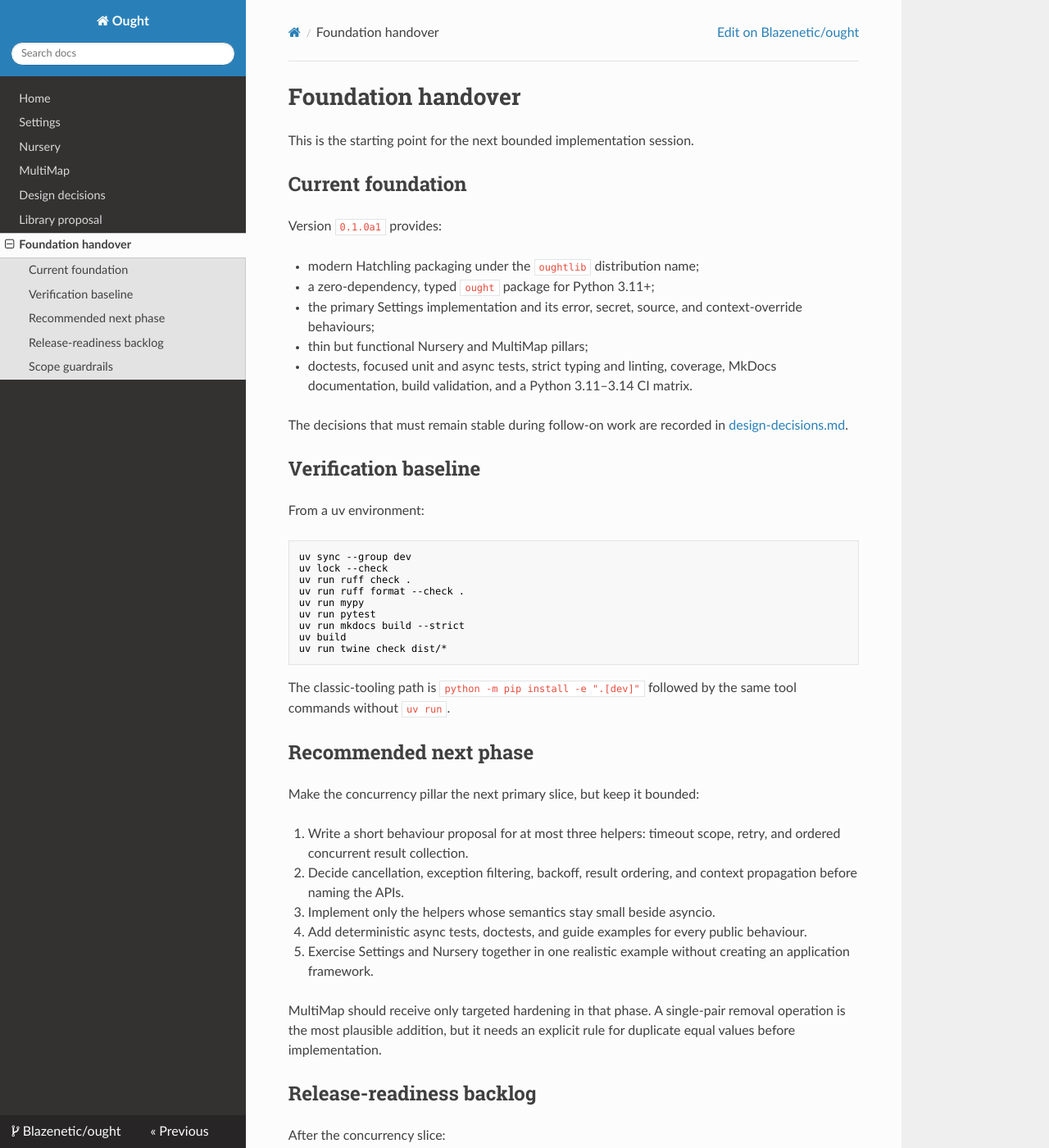
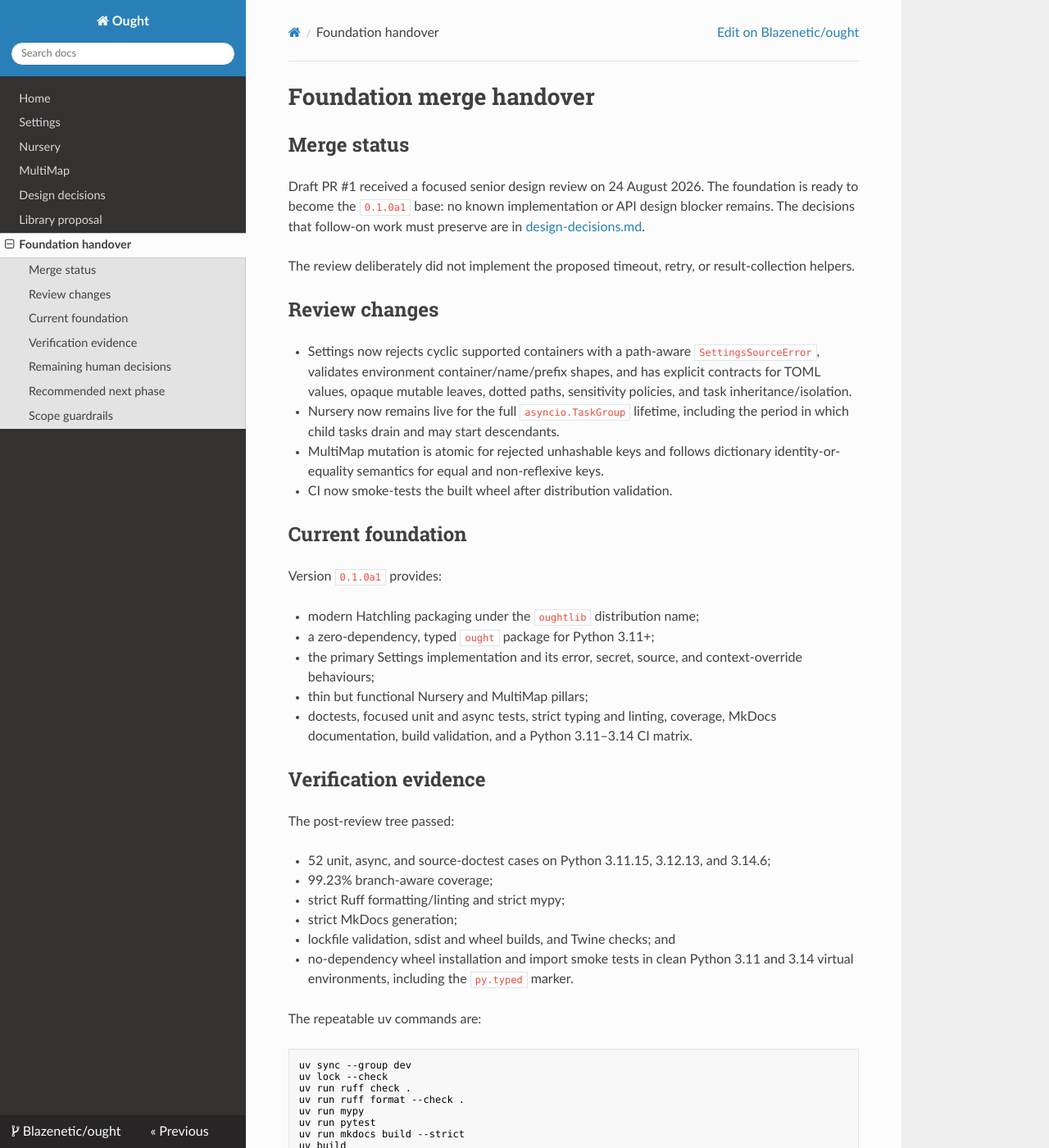
Before and after one commit to Blazenetic/ought, an MkDocs documentation site: the page built from docs/handover.md, in a window 1280 px wide and 1400 px high. Shown: the whole window at 82% size. Built offline with MkDocs 1.6.1, drawn with Linux system fonts in a browser that asks for light colours; nearby versions of some CDN libraries; some of the changed text lies outside the part shown.

Commit message:
Document reviewed alpha contracts

````diff
--- a/docs/handover.md
+++ b/docs/handover.md
@@ -1,6 +1,26 @@
-# Foundation handover
+# Foundation merge handover
 
-This is the starting point for the next bounded implementation session.
+## Merge status
+
+Draft PR #1 received a focused senior design review on 24 August 2026. The
+foundation is ready to become the `0.1.0a1` base: no known implementation or API
+design blocker remains. The decisions that follow-on work must preserve are in
+[design-decisions.md](design-decisions.md).
+
+The review deliberately did not implement the proposed timeout, retry, or
+result-collection helpers.
+
+## Review changes
+
+- Settings now rejects cyclic supported containers with a path-aware
+  `SettingsSourceError`, validates environment container/name/prefix shapes,
+  and has explicit contracts for TOML values, opaque mutable leaves, dotted
+  paths, sensitivity policies, and task inheritance/isolation.
+- Nursery now remains live for the full `asyncio.TaskGroup` lifetime, including
+  the period in which child tasks drain and may start descendants.
+- MultiMap mutation is atomic for rejected unhashable keys and follows
+  dictionary identity-or-equality semantics for equal and non-reflexive keys.
+- CI now smoke-tests the built wheel after distribution validation.
 
 ## Current foundation
 
@@ -14,12 +34,20 @@ Version `0.1.0a1` provides:
 - doctests, focused unit and async tests, strict typing and linting, coverage,
   MkDocs documentation, build validation, and a Python 3.11–3.14 CI matrix.
 
-The decisions that must remain stable during follow-on work are recorded in
-[design-decisions.md](design-decisions.md).
+## Verification evidence
 
-## Verification baseline
+The post-review tree passed:
 
-From a uv environment:
+- 52 unit, async, and source-doctest cases on Python 3.11.15, 3.12.13, and
+  3.14.6;
+- 99.23% branch-aware coverage;
+- strict Ruff formatting/linting and strict mypy;
+- strict MkDocs generation;
+- lockfile validation, sdist and wheel builds, and Twine checks; and
+- no-dependency wheel installation and import smoke tests in clean Python 3.11
+  and 3.14 virtual environments, including the `py.typed` marker.
+
+The repeatable uv commands are:
 
 ```console
 uv sync --group dev
@@ -35,6 +63,16 @@ uv run twine check dist/*
 
 The classic-tooling path is `python -m pip install -e ".[dev]"` followed by the
 same tool commands without `uv run`.
+
+## Remaining human decisions
+
+These are release-operation or future-scope decisions, not merge blockers:
+
+- recheck and secure the `oughtlib` PyPI project immediately before publishing;
+- choose PyPI ownership and trusted-publishing configuration;
+- decide whether hosted API documentation is required for the first alpha; and
+- decide later which individual Nursery helper semantics earn inclusion and
+  when alpha compatibility becomes stable.
 
 ## Recommended next phase
 
@@ -54,17 +92,6 @@ MultiMap should receive only targeted hardening in that phase. A single-pair
 removal operation is the most plausible addition, but it needs an explicit rule
 for duplicate equal values before implementation.
 
-## Release-readiness backlog
-
-After the concurrency slice:
-
-- recheck and secure the `oughtlib` PyPI project name;
-- choose trusted publishing ownership and release workflow;
-- test the built wheel in clean Python 3.11 and 3.14 environments;
-- decide whether API docs need hosted MkDocs before the first alpha;
-- add security and support policies if external contributors arrive; and
-- publish release notes that emphasise alpha compatibility.
-
 ## Scope guardrails
 
 Do not add YAML, a source plugin framework, schema generation, sync concurrency,
````
Also changed, not shown: CHANGELOG.md (+10 -0 lines), README.md (+1 -1 lines), docs/design-decisions.md (+24 -10 lines), docs/library-proposal.md (+1 -1 lines), docs/multimap.md (+5 -0 lines), docs/nursery.md (+12 -6 lines), docs/settings.md (+37 -15 lines), 1 other file.
